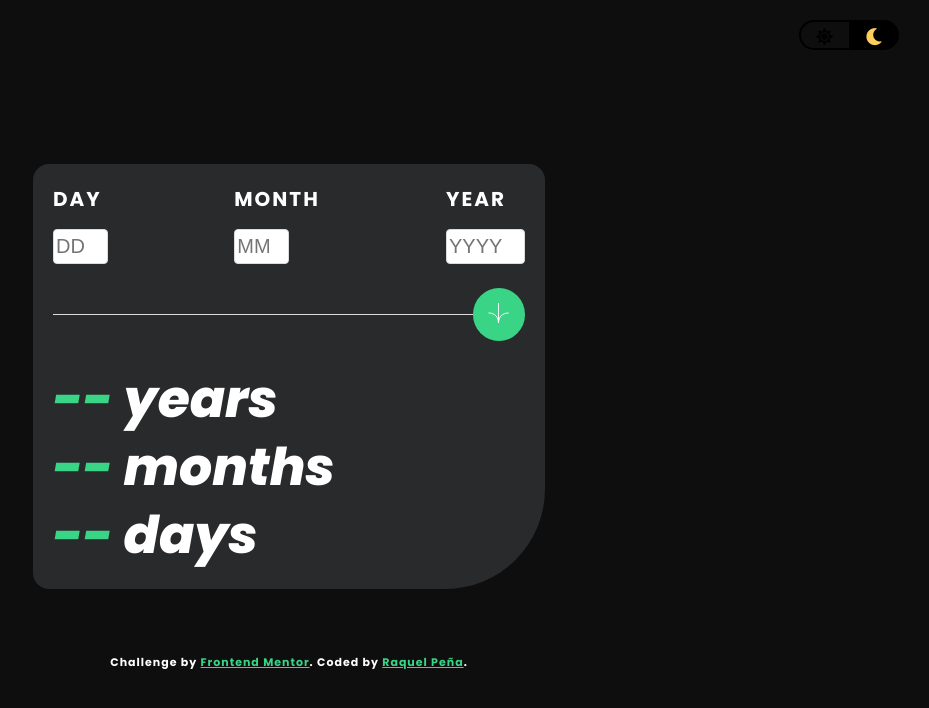
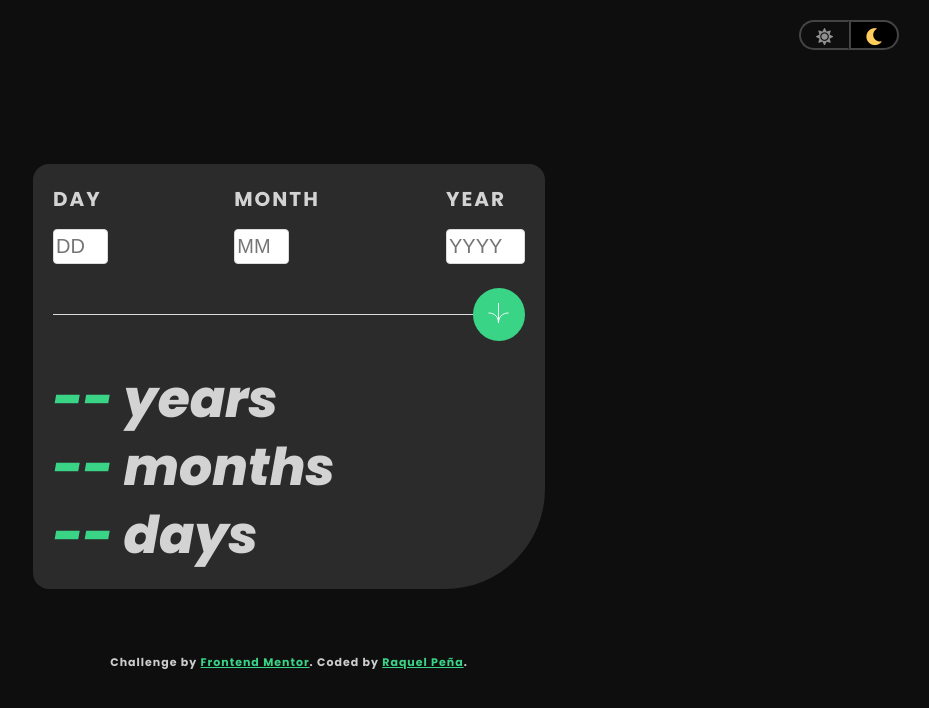
Before and after one commit to Rpg87/Age-calculator-app, a plain HTML site: page index.html in a window 1280 px wide. Both pictures are taken after a click on the element 1225 px from the left and 35 px from the top of the page. Shown: the whole page, without its empty margins (351-1280 px from the left). Drawn offline with Linux system fonts and the light colour scheme.

Commit message:
add some adjustments to the night mode buttons

```diff
--- a/style.css
+++ b/style.css
@@ -154,7 +154,7 @@ input[type=number]::-webkit-outer-spin-button {
   display: inline-block;
   width: 50px;
   height: 30px;
-  border: 2px solid black;
+  border: 2px solid rgb(68, 68, 68);
   transition: background-color .5s;
 }
 
@@ -169,6 +169,8 @@ input[type=number]::-webkit-outer-spin-button {
   border-top-left-radius: 20px;
   border-bottom-left-radius: 20px;
   border-right: 1px solid transparent;
+  color: rgba(255, 255, 255, 0.541);
+
 }
 
 .btn-mode.moon {
@@ -187,13 +189,13 @@ input[type=number]::-webkit-outer-spin-button {
 }
 
 .dark-mode main {
-  background-color: #282a2b;
+  background-color: #2c2b2b;
 }
 
 .dark-mode .form-label,
 .dark-mode .attribution,
 .dark-mode .letters {
-  color: white;
+  color: rgba(255, 255, 255, 0.795);
 }
 
 .dark-mode .result {
```
